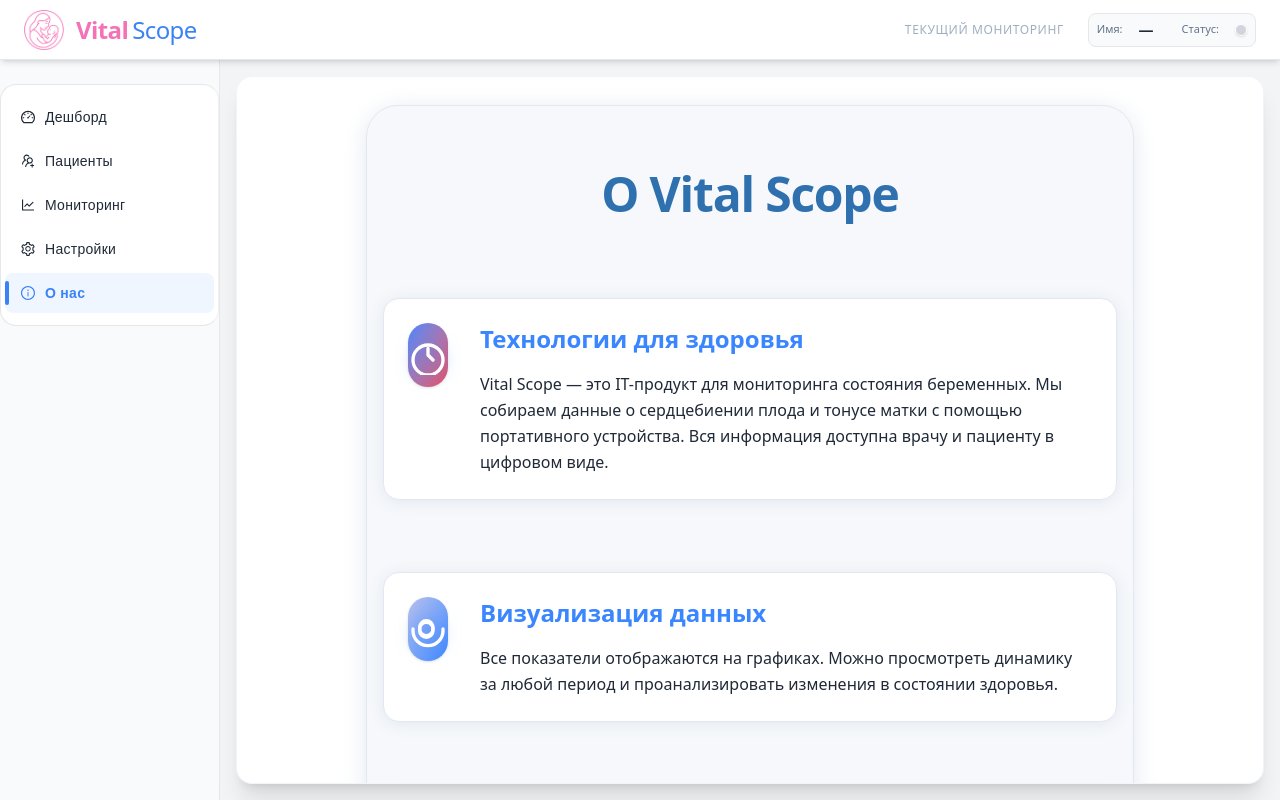
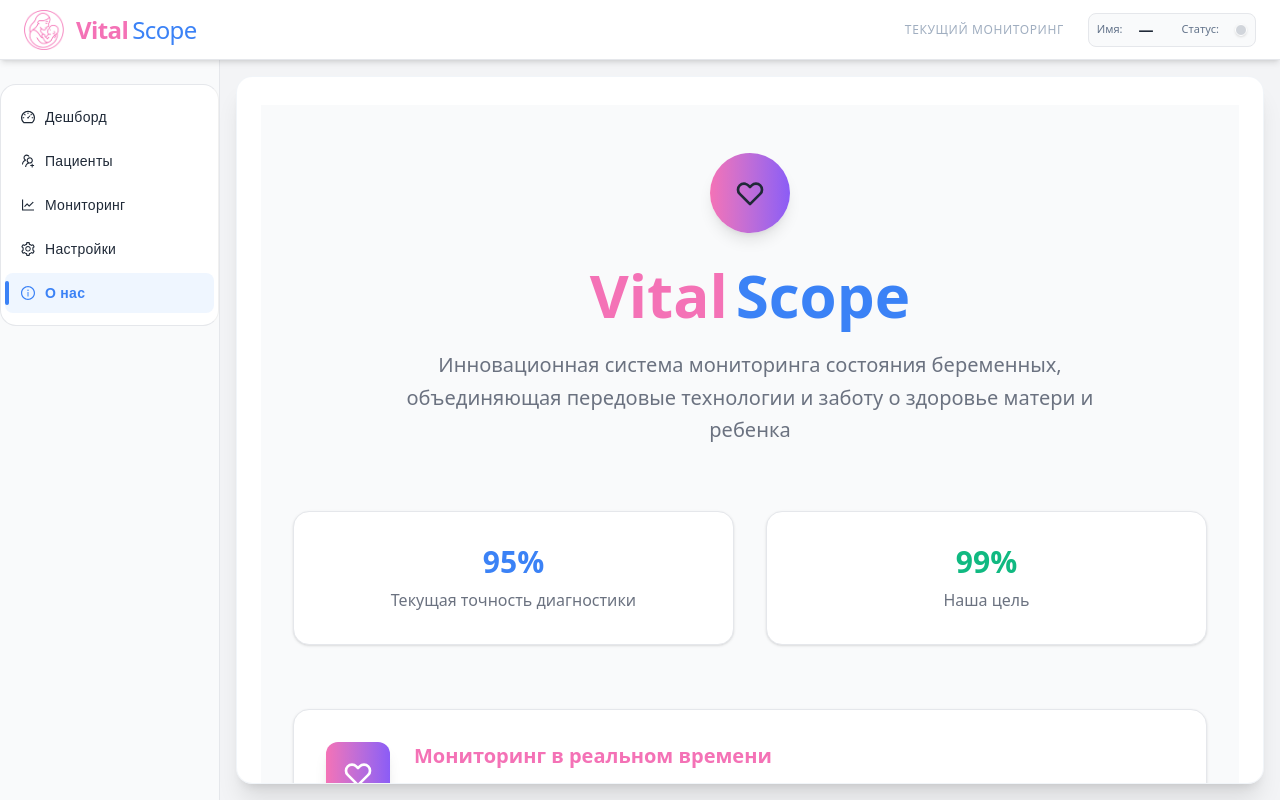
Before and after one commit to Vital-Scope/web-app, a React (Vite) app: page /about in a window 1280 px wide. Built offline with nearby package versions, Linux system fonts and the light colour scheme; no server answers.

Commit message:
redesign about

```diff
--- a/src/pages/about/AboutPage.tsx
+++ b/src/pages/about/AboutPage.tsx
@@ -1,75 +1,230 @@
+import {
+  HeartIcon,
+  ChartIcon,
+  ShieldIcon,
+  CloudIcon,
+  BrainIcon,
+} from "./ui/Icons";
+
 export default function About() {
+  const features = [
+    {
+      icon: HeartIcon,
+      title: "Мониторинг в реальном времени",
+      description:
+        "Непрерывное отслеживание сердцебиения плода и тонуса матки с помощью современного портативного устройства.",
+      gradient: "from-[#F472B6] to-[#8B5CF6]",
+      iconColor: "text-[#F472B6]",
+    },
+    {
+      icon: ChartIcon,
+      title: "Интеллектуальная аналитика",
+      description:
+        "Автоматический анализ данных с использованием машинного обучения для выявления отклонений и рисков.",
+      gradient: "from-[#3B82F6] to-[#8B5CF6]",
+      iconColor: "text-[#3B82F6]",
+    },
+    {
+      icon: ShieldIcon,
+      title: "Безопасность данных",
+      description:
+        "Надежная защита медицинских данных с использованием современного шифрования и соблюдением всех стандартов конфиденциальности.",
+      gradient: "from-[#10B981] to-[#3B82F6]",
+      iconColor: "text-[#10B981]",
+    },
+  ];
+
   return (
-    <main
-      className="w-full max-w-3xl m-auto min-h-screen flex flex-col gap-10 items-center justify-center px-4 py-16"
-      style={{
-        background: '#F6F8FB',
-        boxShadow: '0 4px 24px 0 #E3E8F0',
-        borderRadius: '2rem',
-        border: '1.5px solid #E3E8F0',
-      }}
-    >
-      <h1 className="mb-10 text-center text-4xl md:text-5xl font-extrabold text-[#2F70AF] tracking-tight">
-        О Vital Scope
+    <div className="min-h-screen bg-[#F9FAFB] px-4 py-12 sm:px-6 lg:px-8">
+      <div className="mx-auto max-w-7xl">
+        <div className="mb-16 text-center">
+          <div className="mb-8 inline-flex h-20 w-20 items-center justify-center rounded-full bg-gradient-to-r from-[#F472B6] to-[#8B5CF6] shadow-lg">
+            <HeartIcon />
+          </div>
+          <h1 className="mb-6 text-4xl font-bold text-[#1F2937] md:text-6xl">
+            <span className="text-[#F472B6]">Vital</span>
+            <span className="ml-2 text-[#3B82F6]">Scope</span>
           </h1>
-
-      <section className="mb-8 flex items-start gap-6 w-full bg-white rounded-2xl p-6 shadow-[0_2px_16px_0_#E3E8F0] border border-[#E3E8F0] transition-shadow">
-        <div className="flex items-center justify-center h-16 w-16 rounded-full bg-gradient-to-br from-[#3A86FF] to-[#E94560] shadow mr-2">
-          <svg className="h-10 w-10 text-white drop-shadow-[0_0_8px_#3A86FF80]" fill="none" stroke="currentColor" strokeWidth="2" viewBox="0 0 24 24" xmlns="http://www.w3.org/2000/svg" aria-hidden="true">
-            <path strokeLinecap="round" strokeLinejoin="round" d="M12 8v4l3 3m6 0a9 9 0 11-18 0 9 9 0 0118 0z" />
-          </svg>
-        </div>
-        <div>
-            <h2 className="mb-4 text-2xl font-bold text-[#3A86FF]">Технологии для здоровья</h2>
-            <p className="leading-relaxed">
-              Vital Scope — это IT-продукт для мониторинга состояния беременных. Мы собираем данные о сердцебиении плода и тонусе матки с помощью портативного устройства. Вся информация доступна врачу и пациенту в цифровом виде.
+          <p className="mx-auto max-w-3xl text-xl leading-relaxed text-[#6B7280]">
+            Инновационная система мониторинга состояния беременных, объединяющая
+            передовые технологии и заботу о здоровье матери и ребенка
           </p>
         </div>
-      </section>
 
-      <section className="mb-8 flex items-start gap-6 w-full bg-white rounded-2xl p-6 shadow-[0_2px_16px_0_#E3E8F0] border border-[#E3E8F0] transition-shadow">
-        <div className="flex items-center justify-center h-16 w-16 rounded-full bg-gradient-to-br from-[#B8C1EC] to-[#3A86FF] shadow mr-2">
-          <svg className="h-10 w-10 text-white drop-shadow-[0_0_8px_#3A86FF80]" fill="none" stroke="currentColor" strokeWidth="2" viewBox="0 0 24 24" xmlns="http://www.w3.org/2000/svg" aria-hidden="true">
-            <path strokeLinecap="round" strokeLinejoin="round" d="M11 17a4 4 0 01-4-4v-1a4 4 0 018 0v1a4 4 0 01-4 4z" />
-            <path strokeLinecap="round" strokeLinejoin="round" d="M7 11a4 4 0 018 0v1a4 4 0 01-8 0v-1z" />
-            <path strokeLinecap="round" strokeLinejoin="round" d="M21 12v1a9 9 0 11-18 0v-1" />
-          </svg>
+        <div className="mb-16 grid grid-cols-1 gap-8 md:grid-cols-2">
+          <div className="rounded-2xl border border-[#E5E7EB] bg-white p-8 text-center shadow-sm transition-shadow hover:shadow-md">
+            <div className="mb-2 text-3xl font-bold text-[#3B82F6]">95%</div>
+            <div className="text-[#6B7280]">Текущая точность диагностики</div>
           </div>
-        <div>
-            <h2 className="mb-4 text-2xl font-bold text-[#3A86FF]">Визуализация данных</h2>
-            <p className="leading-relaxed">
-              Все показатели отображаются на графиках. Можно просмотреть динамику за любой период и проанализировать изменения в состоянии здоровья.
+          <div className="rounded-2xl border border-[#E5E7EB] bg-white p-8 text-center shadow-sm transition-shadow hover:shadow-md">
+            <div className="mb-2 text-3xl font-bold text-[#10B981]">99%</div>
+            <div className="text-[#6B7280]">Наша цель</div>
+          </div>
+        </div>
+
+        <div className="mb-16 grid grid-cols-1 gap-8 lg:grid-cols-1">
+          {features.map((feature, index) => (
+            <div
+              key={index}
+              className="group rounded-2xl border border-[#E5E7EB] bg-white p-8 shadow-sm transition-all duration-300 hover:-translate-y-1 hover:shadow-lg"
+            >
+              <div className="flex items-start space-x-6">
+                <div
+                  className={`h-16 w-16 flex-shrink-0 rounded-xl bg-gradient-to-r ${feature.gradient} flex items-center justify-center text-white shadow-lg transition-transform duration-300 group-hover:scale-110`}
+                >
+                  <feature.icon />
+                </div>
+                <div className="flex-1">
+                  <h3
+                    className={`text-xl font-semibold ${feature.iconColor} mb-3`}
+                  >
+                    {feature.title}
+                  </h3>
+                  <p className="leading-relaxed text-[#6B7280]">
+                    {feature.description}
                   </p>
                 </div>
-      </section>
+              </div>
+            </div>
+          ))}
+        </div>
 
-      <section className="mb-8 flex items-start gap-6 w-full bg-white rounded-2xl p-6 shadow-[0_2px_16px_0_#E3E8F0] border border-[#E3E8F0] transition-shadow">
-        <div className="flex items-center justify-center h-16 w-16 rounded-full bg-gradient-to-br from-[#E94560] to-[#B8C1EC] shadow mr-2">
-          <svg className="h-10 w-10 text-white drop-shadow-[0_0_8px_#E9456080]" fill="none" stroke="currentColor" strokeWidth="2" viewBox="0 0 24 24" xmlns="http://www.w3.org/2000/svg" aria-hidden="true">
-            <path strokeLinecap="round" strokeLinejoin="round" d="M8 7V3m8 4V3m-9 8h10M5 21h14a2 2 0 002-2v-5H3v5a2 2 0 002 2z" />
-          </svg>
-        </div>
-        <div>
-            <h2 className="mb-4 text-2xl font-bold text-[#E94560]">Аналитика и прогнозы</h2>
-            <p className="leading-relaxed">
-              Система автоматически анализирует собранные данные и помогает выявлять отклонения. Это позволяет врачу быстрее реагировать на изменения и принимать решения для сохранения здоровья.
+        <div className="mb-16 rounded-3xl border border-[#E5E7EB] bg-white p-12 shadow-sm">
+          <div className="mx-auto max-w-6xl">
+            <div className="mb-12 text-center">
+              <h2 className="mb-6 text-3xl font-bold text-[#1F2937] md:text-4xl">
+                Наши планы и ценности
+              </h2>
+              <p className="mb-8 text-xl leading-relaxed text-[#6B7280]">
+                Мы стремимся приблизиться к точности диагностики 99% и создать
+                отказоустойчивую систему. Важна не только идея, но и люди,
+                которые ее реализуют.
               </p>
             </div>
-      </section>
 
-      <section className="flex items-start gap-6 w-full bg-white rounded-2xl p-6 shadow-[0_2px_16px_0_#E3E8F0] border border-[#E3E8F0] transition-shadow">
-        <div className="flex items-center justify-center h-16 w-16 rounded-full bg-gradient-to-br from-[#B8C1EC] to-[#3A86FF] shadow mr-2">
-          <svg className="h-10 w-10 text-white drop-shadow-[0_0_8px_#B8C1EC80]" fill="none" stroke="currentColor" strokeWidth="2" viewBox="0 0 24 24" xmlns="http://www.w3.org/2000/svg" aria-hidden="true">
-            <path strokeLinecap="round" strokeLinejoin="round" d="M5 13l4 4L19 7" />
-          </svg>
+            <div className="grid grid-cols-1 gap-8 md:grid-cols-3">
+              <div className="rounded-2xl border border-[#E5E7EB] bg-[#F9FAFB] p-6">
+                <div className="mb-4 flex items-center justify-center">
+                  <div className="flex h-12 w-12 items-center justify-center rounded-lg bg-gradient-to-r from-[#3B82F6] to-[#8B5CF6] text-white">
+                    <CloudIcon />
                   </div>
-        <div>
-            <h2 className="mb-4 text-2xl font-bold text-[#3A86FF]">Для врачей и пациентов</h2>
-            <p className="leading-relaxed">
-              Vital Scope — это инструмент для совместной работы врача и пациента. Мы делаем медицинские данные доступными и понятными, чтобы повысить качество наблюдения за здоровьем во время беременности.
+                </div>
+                <h3 className="mb-3 text-lg font-semibold text-[#1F2937]">
+                  Платформа синхронизации
+                </h3>
+                <p className="text-[#6B7280]">
+                  Современное шифрование для безопасной передачи данных между
+                  устройством и облаком
                 </p>
               </div>
-      </section>
-    </main>
+
+              <div className="rounded-2xl border border-[#E5E7EB] bg-[#F9FAFB] p-6">
+                <div className="mb-4 flex items-center justify-center">
+                  <div className="flex h-12 w-12 items-center justify-center rounded-lg bg-gradient-to-r from-[#10B981] to-[#3B82F6] text-white">
+                    <ShieldIcon />
+                  </div>
+                </div>
+                <h3 className="mb-3 text-lg font-semibold text-[#1F2937]">
+                  Отказоустойчивость
+                </h3>
+                <p className="text-[#6B7280]">
+                  Надежная архитектура системы, обеспечивающая непрерывную
+                  работу и сохранность данных
+                </p>
+              </div>
+
+              <div className="rounded-2xl border border-[#E5E7EB] bg-[#F9FAFB] p-6">
+                <div className="mb-4 flex items-center justify-center">
+                  <div className="flex h-12 w-12 items-center justify-center rounded-lg bg-gradient-to-r from-[#F472B6] to-[#8B5CF6] text-white">
+                    <BrainIcon />
+                  </div>
+                </div>
+                <h3 className="mb-3 text-lg font-semibold text-[#1F2937]">
+                  Машинное обучение
+                </h3>
+                <p className="text-[#6B7280]">
+                  Наша модель обучена на обширном датасете медицинских данных,
+                  включающем тысячи случаев КТГ-мониторинга с различными
+                  исходами беременности
+                </p>
+              </div>
+            </div>
+
+            <div className="relative mt-12 overflow-hidden rounded-3xl bg-gradient-to-br from-[#F472B6] via-[#8B5CF6] to-[#3B82F6] p-12 text-white shadow-2xl">
+              <div className="absolute inset-0 bg-gradient-to-r from-black/20 to-transparent"></div>
+              <div className="absolute top-4 right-4 opacity-20">
+                <BrainIcon />
+              </div>
+              <div className="relative z-10">
+                <div className="mb-6 inline-flex items-center rounded-full bg-white/20 px-4 py-2 text-sm font-medium backdrop-blur-sm">
+                  🚀 Инновационная технология
+                </div>
+                <h3 className="mb-6 text-3xl font-bold md:text-4xl">
+                  Глубокий анализ с помощью
+                  <span className="block bg-gradient-to-r from-yellow-300 to-orange-300 bg-clip-text text-transparent">
+                    Искусственного Интеллекта
+                  </span>
+                </h3>
+                <p className="mb-8 text-xl leading-relaxed opacity-95">
+                  Наша цель — создать систему, которая анализирует не только
+                  текущие показатели КТГ, но и учитывает полную медицинскую
+                  картину: историю беременности, результаты анализов,
+                  индивидуальные особенности пациентки и динамику изменений.
+                </p>
+                <div className="grid grid-cols-1 gap-4 md:grid-cols-3">
+                  <div className="rounded-xl bg-white/10 p-4 backdrop-blur-sm">
+                    <div className="mb-2 text-2xl font-bold text-yellow-300">
+                      360°
+                    </div>
+                    <div className="text-sm opacity-90">Комплексный анализ</div>
+                  </div>
+                  <div className="rounded-xl bg-white/10 p-4 backdrop-blur-sm">
+                    <div className="mb-2 text-2xl font-bold text-yellow-300">
+                      AI
+                    </div>
+                    <div className="text-sm opacity-90">
+                      Искусственный интеллект
+                    </div>
+                  </div>
+                  <div className="rounded-xl bg-white/10 p-4 backdrop-blur-sm">
+                    <div className="mb-2 text-2xl font-bold text-yellow-300">
+                      ML
+                    </div>
+                    <div className="text-sm opacity-90">Машинное обучение</div>
+                  </div>
+                </div>
+              </div>
+            </div>
+          </div>
+        </div>
+
+        <div className="rounded-3xl border border-[#E5E7EB] bg-white p-12 shadow-sm">
+          <div className="mx-auto max-w-4xl text-center">
+            <h2 className="mb-6 text-3xl font-bold text-[#1F2937] md:text-4xl">
+              Наша миссия
+            </h2>
+            <p className="mb-8 text-xl leading-relaxed text-[#6B7280]">
+              Сделать медицинский мониторинг во время беременности доступным,
+              точным и понятным для каждой семьи. Мы верим, что технологии
+              должны служить здоровью и приносить спокойствие будущим родителям.
+            </p>
+            <div className="flex flex-wrap justify-center gap-4">
+              <span className="bg-opacity-10 rounded-full bg-[#F472B6] px-6 py-3 font-medium text-[#F472B6]">
+                Инновации
+              </span>
+              <span className="bg-opacity-10 rounded-full bg-[#3B82F6] px-6 py-3 font-medium text-[#3B82F6]">
+                Безопасность
+              </span>
+              <span className="bg-opacity-10 rounded-full bg-[#10B981] px-6 py-3 font-medium text-[#10B981]">
+                Качество
+              </span>
+              <span className="bg-opacity-10 rounded-full bg-[#8B5CF6] px-6 py-3 font-medium text-[#8B5CF6]">
+                Забота
+              </span>
+            </div>
+          </div>
+        </div>
+      </div>
+    </div>
   );
 }
--- /dev/null
+++ b/src/pages/about/ui/Icons.tsx
@@ -0,0 +1,79 @@
+export const HeartIcon = () => (
+  <svg
+    className="h-8 w-8"
+    fill="none"
+    stroke="currentColor"
+    strokeWidth="2"
+    viewBox="0 0 24 24"
+  >
+    <path
+      strokeLinecap="round"
+      strokeLinejoin="round"
+      d="M4.318 6.318a4.5 4.5 0 000 6.364L12 20.364l7.682-7.682a4.5 4.5 0 00-6.364-6.364L12 7.636l-1.318-1.318a4.5 4.5 0 00-6.364 0z"
+    />
+  </svg>
+);
+
+export const ChartIcon = () => (
+  <svg
+    className="h-8 w-8"
+    fill="none"
+    stroke="currentColor"
+    strokeWidth="2"
+    viewBox="0 0 24 24"
+  >
+    <path
+      strokeLinecap="round"
+      strokeLinejoin="round"
+      d="M9 19v-6a2 2 0 00-2-2H5a2 2 0 00-2 2v6a2 2 0 002 2h2a2 2 0 002-2zm0 0V9a2 2 0 012-2h2a2 2 0 012 2v10m-6 0a2 2 0 002 2h2a2 2 0 002-2m0 0V5a2 2 0 012-2h2a2 2 0 012 2v14a2 2 0 01-2 2h-2a2 2 0 01-2-2z"
+    />
+  </svg>
+);
+
+export const ShieldIcon = () => (
+  <svg
+    className="h-8 w-8"
+    fill="none"
+    stroke="currentColor"
+    strokeWidth="2"
+    viewBox="0 0 24 24"
+  >
+    <path
+      strokeLinecap="round"
+      strokeLinejoin="round"
+      d="M9 12l2 2 4-4m5.618-4.016A11.955 11.955 0 0112 2.944a11.955 11.955 0 01-8.618 3.04A12.02 12.02 0 003 9c0 5.591 3.824 10.29 9 11.622 5.176-1.332 9-6.03 9-11.622 0-1.042-.133-2.052-.382-3.016z"
+    />
+  </svg>
+);
+
+export const CloudIcon = () => (
+  <svg
+    className="h-8 w-8"
+    fill="none"
+    stroke="currentColor"
+    strokeWidth="2"
+    viewBox="0 0 24 24"
+  >
+    <path
+      strokeLinecap="round"
+      strokeLinejoin="round"
+      d="M7 16a4 4 0 01-.88-7.903A5 5 0 1115.9 6L16 6a5 5 0 011 9.9M9 19l3 3m0 0l3-3m-3 3V10"
+    />
+  </svg>
+);
+
+export const BrainIcon = () => (
+  <svg
+    className="h-8 w-8"
+    fill="none"
+    stroke="currentColor"
+    strokeWidth="2"
+    viewBox="0 0 24 24"
+  >
+    <path
+      strokeLinecap="round"
+      strokeLinejoin="round"
+      d="M9.663 17h4.673M12 3v1m6.364 1.636l-.707.707M21 12h-1M4 12H3m3.343-5.657l-.707-.707m2.828 9.9a5 5 0 117.072 0l-.548.547A3.374 3.374 0 0014 18.469V19a2 2 0 11-4 0v-.531c0-.895-.356-1.754-.988-2.386l-.548-.547z"
+    />
+  </svg>
+);
```
Lines whose indentation alone changed are shown as unchanged.
